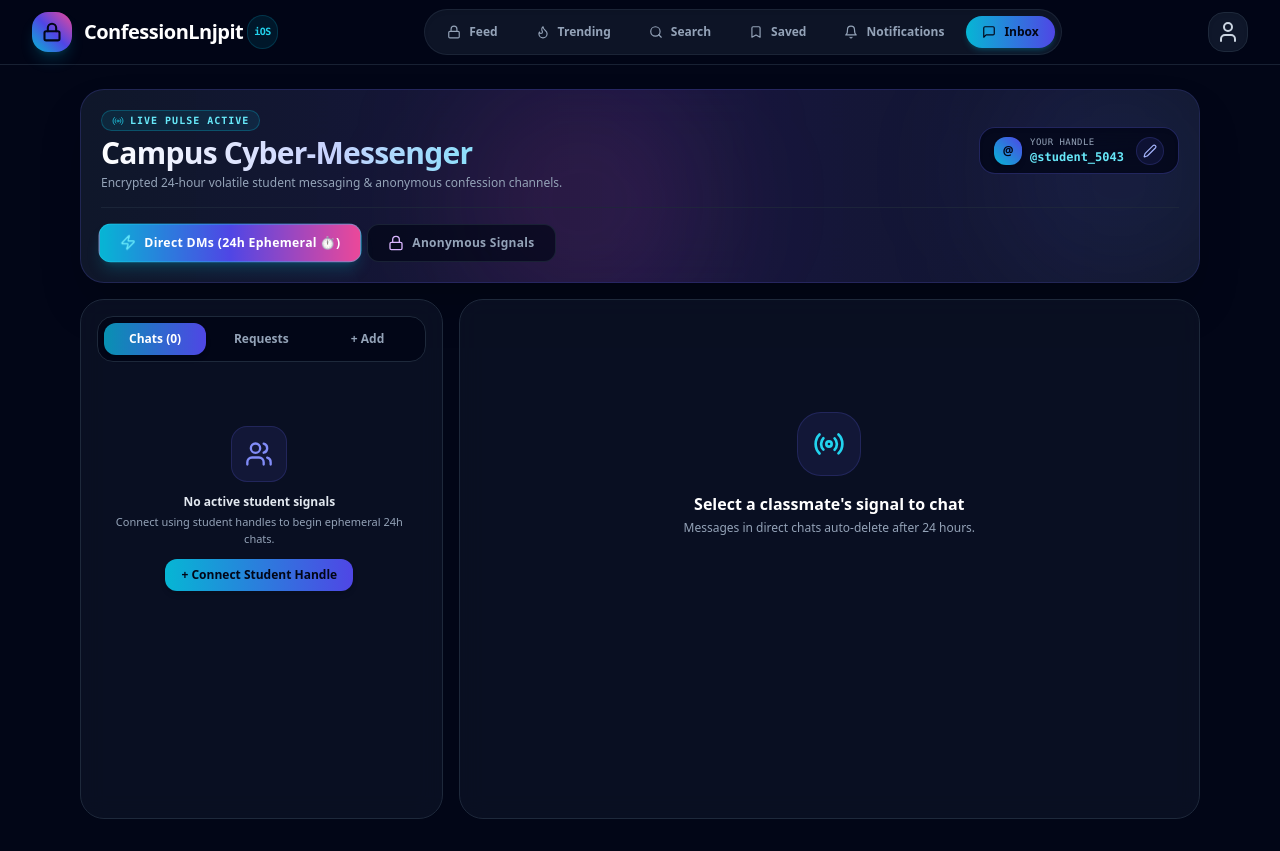
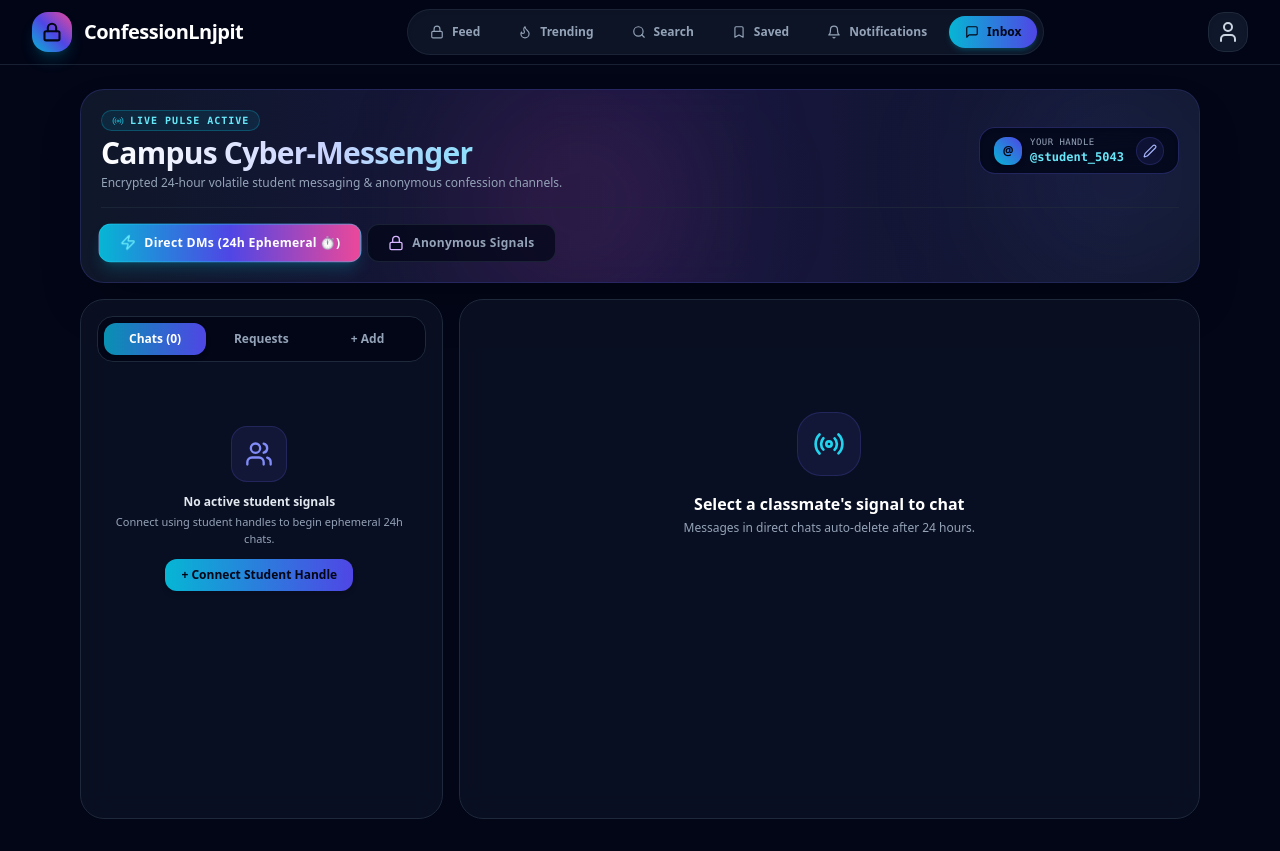
Before and after one commit to chillpill999/unsaid-campus-confessions, a Next.js app: page /inbox in a window 1280 px wide. Built offline with nearby package versions, Linux system fonts and the light colour scheme.

Commit message:
fix: remove iOS badges from logo and headers

```diff
--- a/app/feed/page.tsx
+++ b/app/feed/page.tsx
@@ -179,9 +179,8 @@ export default function FeedPage() {
         {/* Left Column (Material iOS Desktop Categories Sidebar) */}
         <aside className="hidden md:block md:col-span-3 space-y-6 sticky top-22 h-fit">
           <div className="rounded-[28px] bg-slate-900/60 border border-slate-800 p-5 space-y-4 backdrop-blur-xl shadow-2xl">
-            <div className="flex items-center justify-between border-b border-slate-800/80 pb-3">
+            <div className="border-b border-slate-800/80 pb-3">
               <h3 className="text-xs font-black uppercase tracking-wider text-slate-400 font-mono">Categories</h3>
-              <span className="text-[10px] font-mono bg-cyan-500/10 text-cyan-300 border border-cyan-500/20 px-2 py-0.5 rounded-full">iOS Style</span>
             </div>
 
             <div className="space-y-1.5">
--- a/app/page.tsx
+++ b/app/page.tsx
@@ -32,9 +32,8 @@ export default function LandingPage() {
             <div className="w-10 h-10 rounded-2xl bg-gradient-to-tr from-cyan-500 via-indigo-600 to-pink-500 flex items-center justify-center text-slate-950 font-black shadow-lg shadow-cyan-500/20">
               <Lock className="w-5 h-5 stroke-[2.5]" />
             </div>
-            <span className="font-heading font-black text-xl tracking-tight text-white flex items-center gap-1.5">
+            <span className="font-heading font-black text-xl tracking-tight text-white font-heading">
               ConfessionLnjpit
-              <span className="text-[10px] font-mono text-cyan-400 bg-cyan-500/10 px-2 py-0.5 rounded-full border border-cyan-500/20">iOS Material</span>
             </span>
           </div>
 
--- a/components/navbar.tsx
+++ b/components/navbar.tsx
@@ -42,9 +42,8 @@ export function Navbar({ onOpenComposer, isAdmin = false }: NavbarProps) {
             <Lock className="w-5 h-5 stroke-[2.5]" />
           </div>
           <div>
-            <span className="font-heading font-black text-lg sm:text-xl tracking-tight text-white group-hover:text-cyan-300 transition-colors flex items-center gap-1">
+            <span className="font-heading font-black text-lg sm:text-xl tracking-tight text-white group-hover:text-cyan-300 transition-colors">
               ConfessionLnjpit
-              <span className="text-[10px] font-mono text-cyan-400 bg-cyan-500/10 px-1.5 py-0.5 rounded-md border border-cyan-500/20 hidden sm:inline">iOS</span>
             </span>
           </div>
         </Link>
```
